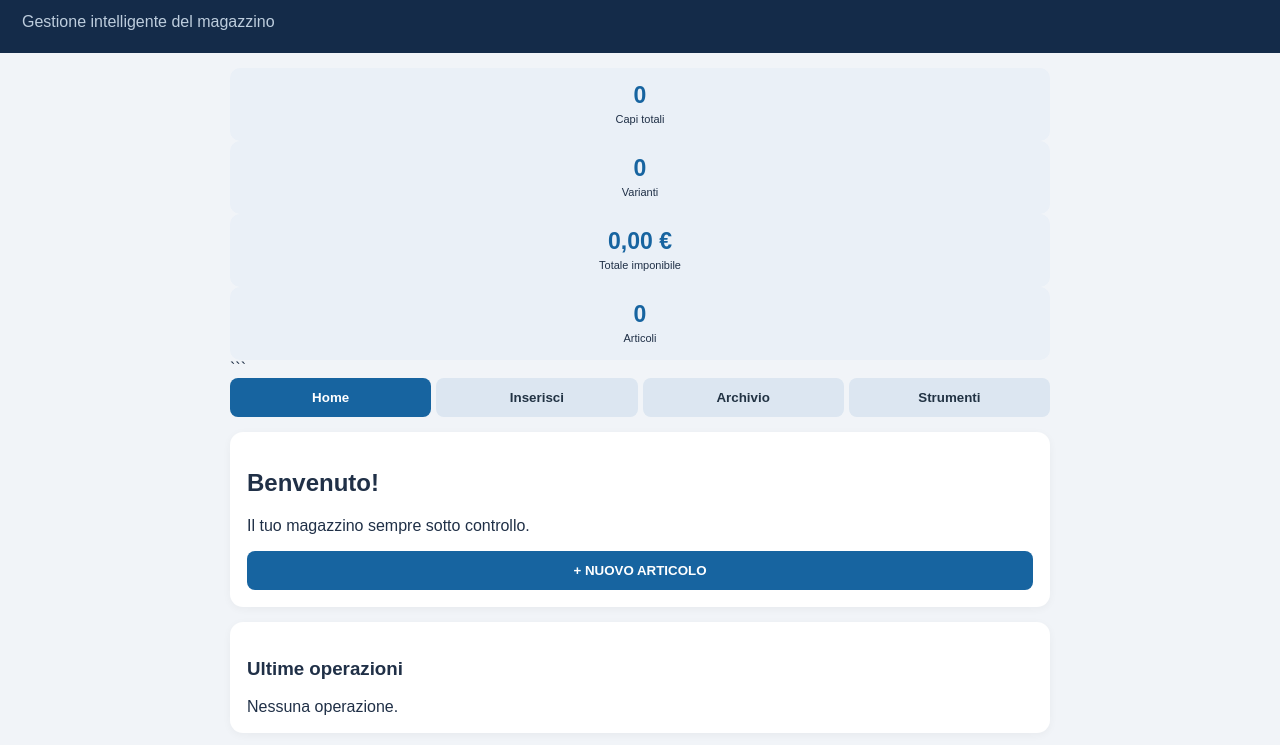
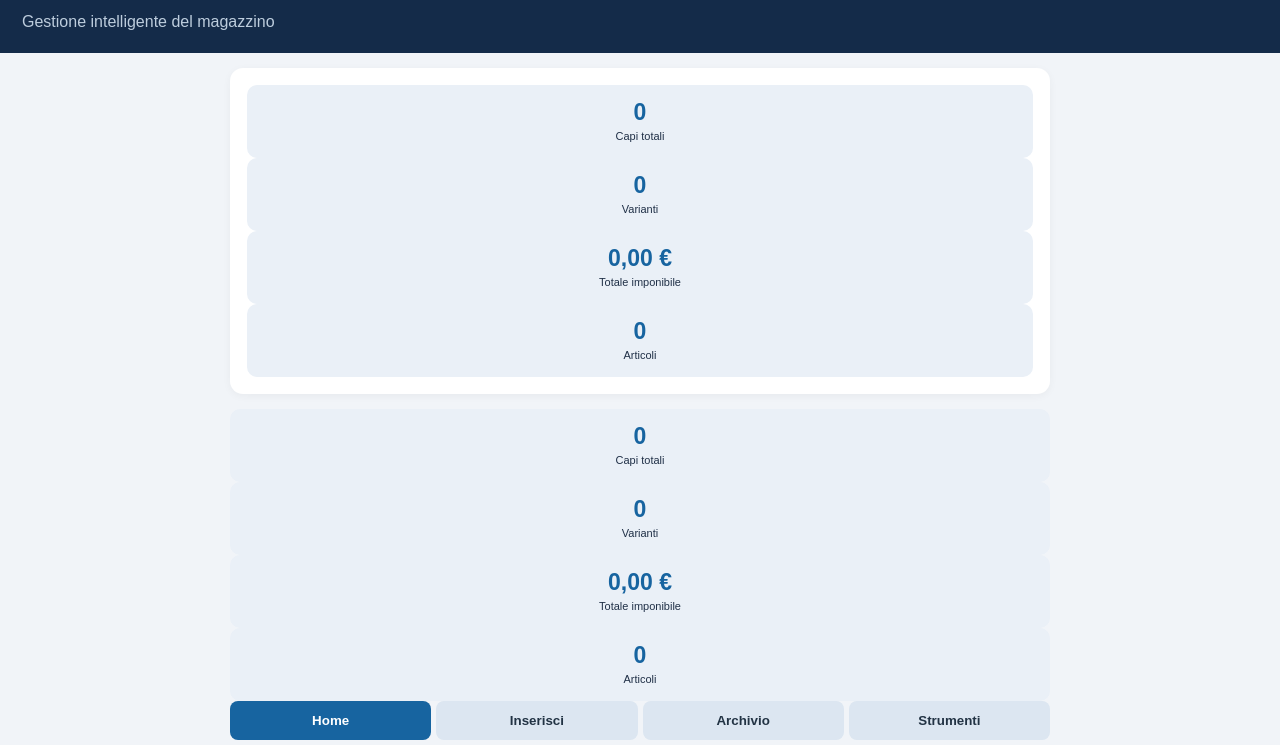
Before and after one commit to pierobalbusso/Magazzino-Smart, a plain HTML site: page index.html in a window 1280 px wide. Shown: the part 53-798 px from the top of the page. Drawn offline with Linux system fonts and the light colour scheme.

Commit message:
Update index.html

````diff
--- a/index.html
+++ b/index.html
@@ -161,6 +161,29 @@ footer{
 </header>
 
 <main>
+ <div class="card stats">
+
+<div class="stat">
+<strong id="total">0</strong>
+<span>Capi totali</span>
+</div>
+
+<div class="stat">
+<strong id="variants">0</strong>
+<span>Varianti</span>
+</div>
+
+<div class="stat">
+<strong id="imponibile">0,00 €</strong>
+<span>Totale imponibile</span>
+</div>
+
+<div class="stat">
+<strong id="codes">0</strong>
+<span>Articoli</span>
+</div>
+
+</div>
  <div class="stat">
 <strong id="total">0</strong>
 <span>Capi totali</span>
@@ -181,8 +204,6 @@ footer{
 <span>Articoli</span>
 </div>
 </div>
-</div>
-```
 
 
 <nav class="no-print">
````
